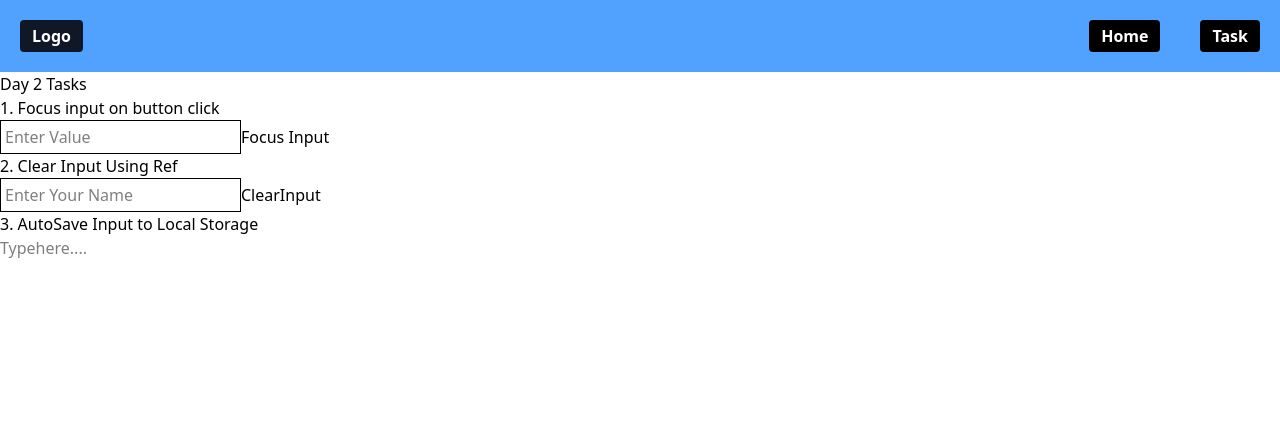
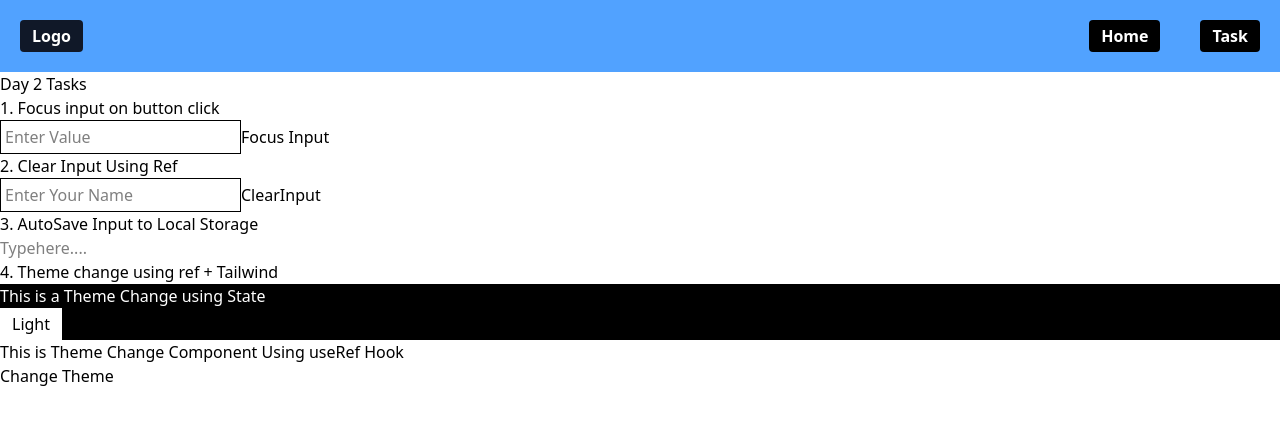
Before and after one commit to jagathdev/React_Tasks, a React (Vite) app: page /task/day2task in a window 1280 px wide. Shown: the top 424 px of the page. Built offline with nearby package versions, Linux system fonts and the light colour scheme.

Commit message:
Task Completed

```diff
--- a/src/Task/Day2Task.tsx
+++ b/src/Task/Day2Task.tsx
@@ -1,4 +1,4 @@
-import { useEffect, useRef } from "react";
+import { useEffect, useRef, useState } from "react";
 
 const Day2Task = () => {
     return (
@@ -10,6 +10,8 @@ const Day2Task = () => {
             <ClearInput />
             <h1>3. AutoSave Input to Local Storage</h1>
             <AutoSave />
+            <h1>4. Theme change using ref + Tailwind</h1>
+            <ThemeChange />
         </>
     )
 }
@@ -77,3 +79,38 @@ const AutoSave = () => {
 
     </>)
 }
+
+// 4. Theme change using ref + Tailwind
+
+const ThemeChange = () => {
+
+    const ThemeRef = useRef<any>(true)
+
+    const [theme, setTheme] = useState<boolean>(true)
+
+    const changeTheme = () => {
+        setTheme(!theme)
+
+        if (ThemeRef.current) {
+            ThemeRef.current.classList.add("bg-red-600", "text-white")
+            ThemeRef.current = false
+            console.log(ThemeRef.current)
+        } else {
+            ThemeRef.current.classList.remove("bg-red-600", "text-white")
+            // ThemeRef.current.classList.add("p-5", "bg-yellow-600")
+            alert("Else")
+        }
+    }
+
+    return (<>
+        <div className={theme ? "bg-black text-white" : ""}>
+            <div>This is a Theme Change using State</div>
+            <button className={theme ? "bg-white text-black px-3 py-1" : "bg-black text-white px-3 py-1"} onClick={changeTheme}>{theme ? "Light" : "Dark"}</button>
+        </div>
+
+        <div ref={ThemeRef} >
+            <div>This is Theme Change Component Using useRef Hook</div>
+            <button onClick={changeTheme}>Change Theme</button>
+        </div>
+    </>)
+}
```
